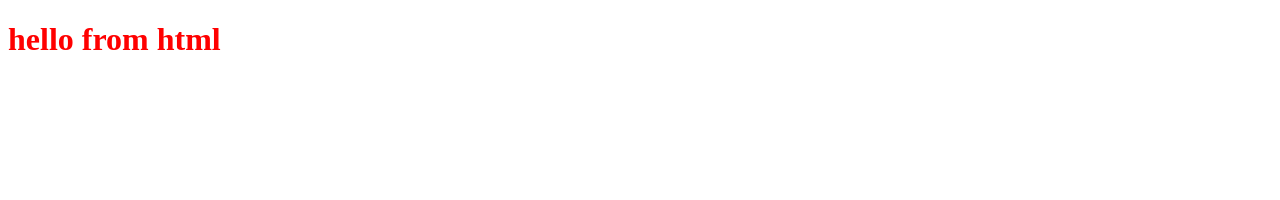
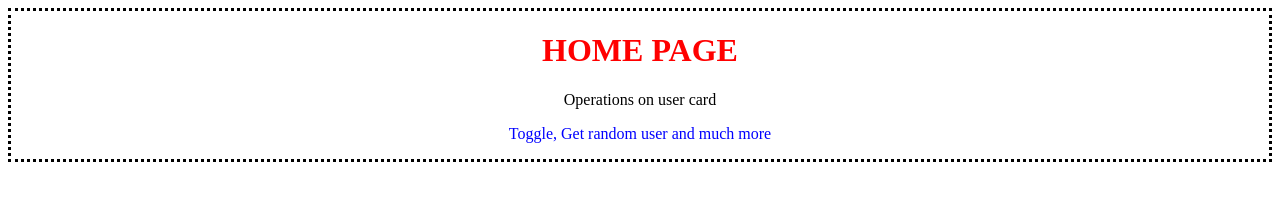
Before and after one commit to pavanipriya9/autosuggest, a website: page frontend/index.html in a window 1280 px wide. Drawn offline with Linux system fonts and the light colour scheme.

Commit message:
home page div

```diff
--- a/frontend/index.css
+++ b/frontend/index.css
@@ -1,3 +1,13 @@
 h1 {
     color: red;
 }
+#home-intro {
+    text-align: center;
+    border: 3px dotted black;
+}
+#home-intro:hover {
+    background-color:lightseagreen;
+}
+#p2{
+    color: blue;
+}
--- a/frontend/index.html
+++ b/frontend/index.html
@@ -7,7 +7,11 @@
     <link rel="stylesheet" href="index.css">
 </head>
 <body>
-    <h1> hello from html </h1>
+    <div id="home-intro">
+     <h1> HOME PAGE</h1>
+     <p id="p1"> Operations on user card</p>
+     <p id="p2"> Toggle, Get random user and much more</p>
+    </div>
     <script src="index.js"></script>
 </body>
 </html>
```
